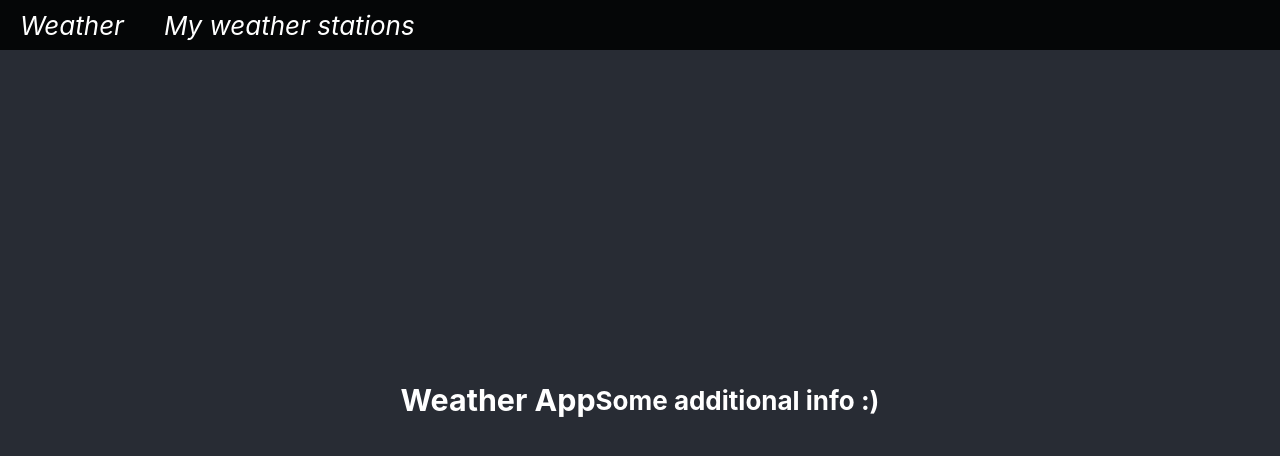
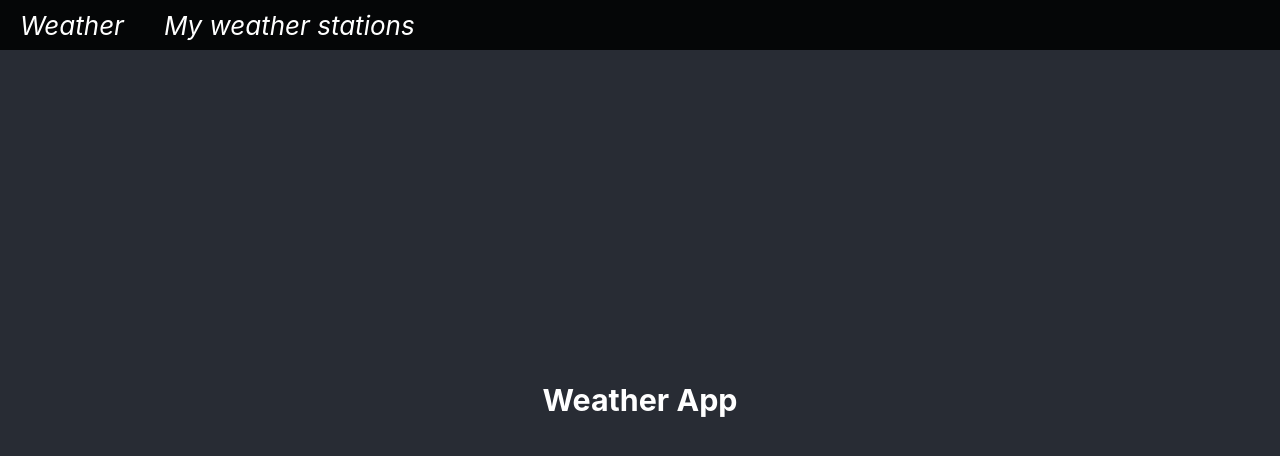
Before and after one commit to Mateuzs/weather-app, a React app: page / in a window 1280 px wide. Shown: the top 456 px of the page. Built offline with nearby package versions, Linux system fonts and the light colour scheme.

Commit message:
feat(MEMBERSHIP-939): update type set

```diff
--- a/src/components/Home/Home.tsx
+++ b/src/components/Home/Home.tsx
@@ -8,7 +8,6 @@ import "./Home.scss";
 const Home: FunctionComponent = () => (
   <div className="home-container">
     <h3>{HOME_TITLE}</h3>
-    <h4>Some additional info :)</h4>
   </div>
 );
 
```
